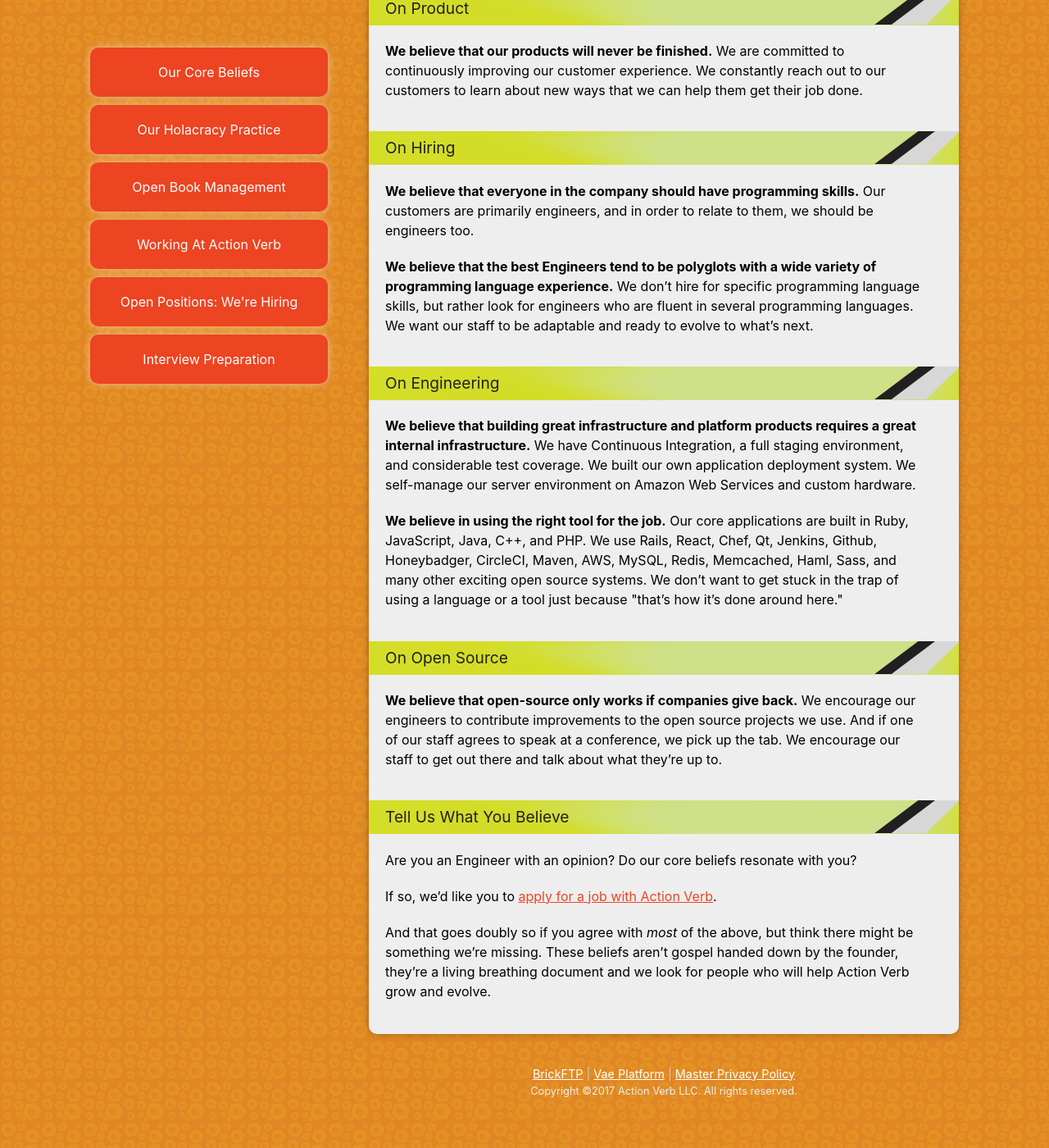
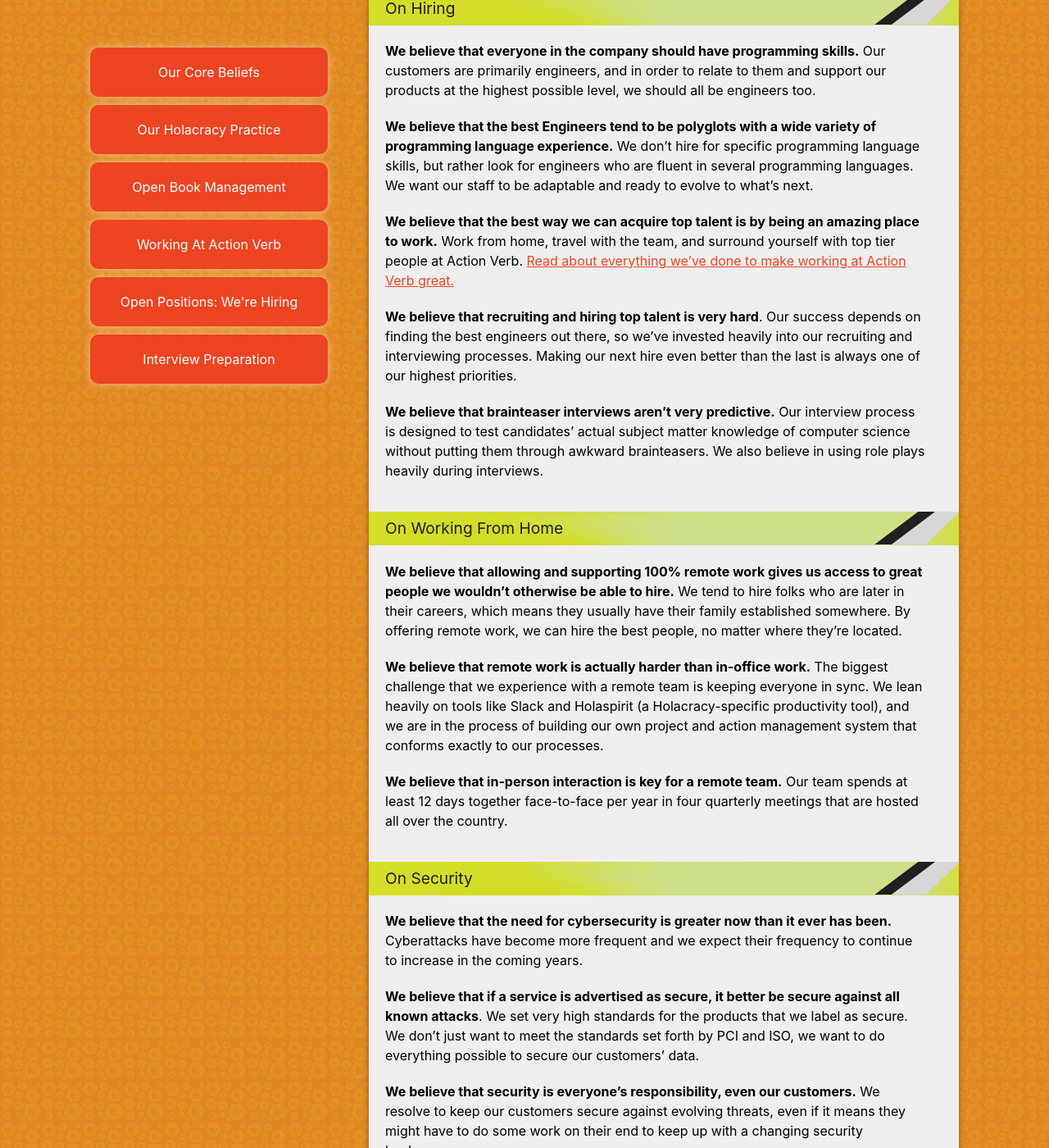
Before and after one commit to edelstone/actionverb.com, a Jekyll site: the page built from core-beliefs.md, in a window 1280 px wide and 1400 px high, scrolled down 282 px. Shown: the whole window at 82% size. Built offline with Jekyll 4.4.1, drawn with Linux system fonts in a browser that asks for light colours; some of the changed text lies outside the part shown.

Commit message:
hiring website

```diff
--- a/core-beliefs.md
+++ b/core-beliefs.md
@@ -8,25 +8,78 @@ title: Our Core Beliefs
 We are an opinionated company.  This is what we believe.
 
 
-## On Product
-
-**We believe that our products will never be finished.**  We are committed
-to continuously improving our customer experience.  We constantly reach
-out to our customers to learn about new ways that we can help them get
-their job done.
-
-
 ## On Hiring
 
 **We believe that everyone in the company should have programming
 skills.** Our customers are primarily engineers, and in order to
-relate to them, we should be engineers too.
+relate to them and support our products at the highest possible level,
+we should all be engineers too.
 
 **We believe that the best Engineers tend to be polyglots with a
 wide variety of programming language experience.**  We don't hire for
 specific programming language skills, but rather look for engineers who
 are fluent in several programming languages.  We want our staff to be
 adaptable and ready to evolve to what's next.
+
+**We believe that the best way we can acquire top talent is by being an
+amazing place to work.**  Work from home, travel with the team, and
+surround yourself with top tier people at Action Verb.
+[Read about everything we've done to make
+working at Action Verb great.](/working-at-action-verb)
+
+**We believe that recruiting and hiring top talent is very hard**.  Our
+success depends on finding the best engineers out there, so we've
+invested heavily into our recruiting and interviewing processes.  Making
+our next hire even better than the last is always one of our highest priorities.
+
+**We believe that brainteaser interviews aren't very predictive.** Our
+interview process is designed to test candidates' actual subject matter
+knowledge of computer science without putting them through awkward
+brainteasers.  We also believe in using role plays heavily during
+interviews.
+
+
+## On Working From Home
+
+**We believe that allowing and supporting 100% remote work gives us
+access to great people we wouldn't otherwise be able to hire.**  We tend
+to hire folks who are later in their careers, which means they usually
+have their family established somewhere.  By offering remote work, we
+can hire the best people, no matter where they're located.
+
+**We believe that remote work is actually harder than in-office work.**
+The biggest challenge that we experience with a remote team is keeping
+everyone in sync.  We lean heavily on tools like Slack and Holaspirit
+(a Holacracy-specific productivity tool), and we are in the process of
+building our own project and action management system that conforms
+exactly to our processes.
+
+**We believe that in-person interaction is key for a remote team.** Our
+team spends at least 12 days together face-to-face per year in four
+quarterly meetings that are hosted all over the country.
+
+
+## On Security
+
+**We believe that the need for cybersecurity is greater now than it
+ever has been.** Cyberattacks have become more frequent and we expect
+their frequency to continue to increase in the coming years.
+
+**We believe that if a service is advertised as secure, it better be
+secure against all known attacks**.  We set very high standards for the
+products that we label as secure.  We don't just want to meet the
+standards set forth by PCI and ISO, we want to do everything possible to
+secure our customers' data.
+
+**We believe that security is everyone's responsibility, even our
+customers.** We resolve to keep our customers secure against evolving threats,
+even if it means they might have to do some work on their end to keep up with
+a changing security landscape.
+
+**We believe that security policies, procedures, and controls are important.**
+We get disgusted by companies that don't take seriously their documentation
+of controls.  We commit to completing a third party audit of our security
+controls by the end of this year.
 
 
 ## On Engineering
@@ -44,14 +97,43 @@ Redis, Memcached, Haml, Sass, and many other exciting open source
 systems.  We don't want to get stuck in the trap of using a language or
 a tool just because &quot;that's how it's done around here.&quot;
 
+**We believe that engineers should support what they build.** We expect
+our teammates to take responsibilty for the engineering decisions they
+make.  If there are performance problems in production, nobody should
+have to chase anyone down.  All engineers participate in a 24/7 on-call
+rotation and all engineers speak to customers.
+
+
+## On Product
+
+**We believe in building products that we actually use ourselves.** We are
+our own toughest critics and we put all of our products through their
+paces every day.
+
+**We believe that our products will never be finished.**  The pace of
+change in the world will never slow down.  It's our responsibility to
+continue to evaluate how our products compete in the marketplace and to
+evolve them to stay up to date.
+
 
 ## On Open Source
+
+**We believe in using open-source tools and components wherever
+possible.** We aren't afraid to go under the hood and make changes to
+the open source packages that we use.  And indeed, we maintain an
+internal patch set to just about every major open source codebase we
+leverage.
 
 **We believe that open-source only works if companies give back.**  We encourage
 our engineers to contribute improvements to the open source projects we
 use.  And if one of our staff agrees to speak at a conference, we pick
 up the tab.  We encourage our staff to get out there and talk about what
 they're up to.
+
+**We believe that customers who build on top of our products shouldn't
+experience vendor lock-in.** That's why we publish the full source code
+to Vae Platform's rendering engine.  And we encourage our customers to
+submit pull requests to us as well.
 
 
 ## Tell Us What You Believe
```
Also changed, not shown: index.md (+2 -2 lines).
